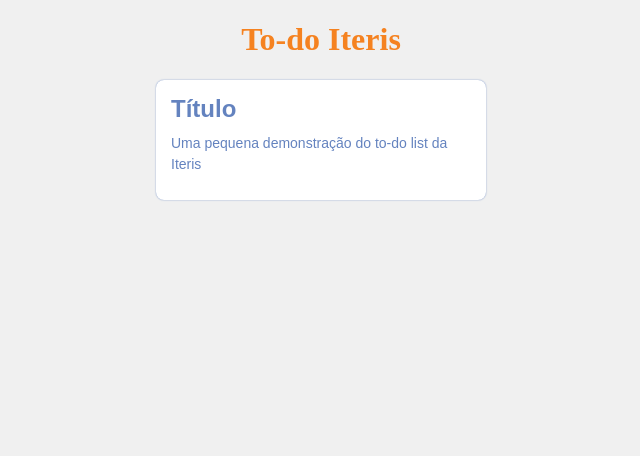
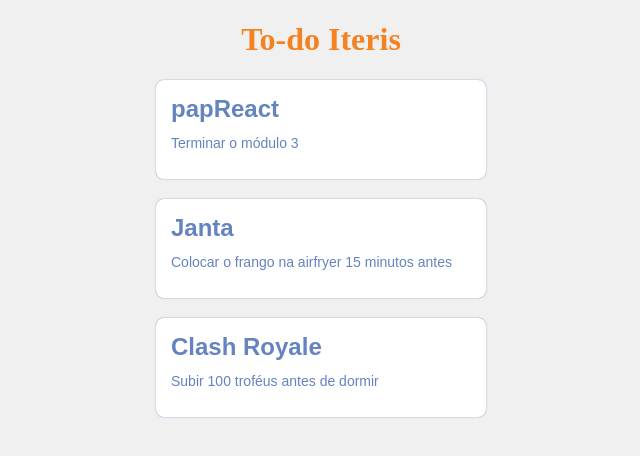
Before and after one commit to feliperocha93/papReact, a React (Create React App) app: page / in a window 1280 px wide. Shown: the top 456 px of the page, without its empty margins (319-959 px from the left). Built offline with nearby package versions, Linux system fonts and the light colour scheme.

Commit message:
Adicionando Estado Finalizado

```diff
--- a/src/Components/List/index.js
+++ b/src/Components/List/index.js
@@ -1,10 +1,21 @@
-import React from "react";
+import React, { useState } from "react";
 import ListItem from "../ListItem";
 
 import "./styles.css";
 
 function List() {
-  return <ListItem />;
+  const [tasks, setTasks] = useState([
+    { title: "papReact", description: "Terminar o módulo 3" },
+    {
+      title: "Janta",
+      description: "Colocar o frango na airfryer 15 minutos antes",
+    },
+    { title: "Clash Royale", description: "Subir 100 troféus antes de dormir" },
+  ]);
+
+  return tasks.map((task) => (
+    <ListItem title={task.title} description={task.description} />
+  ));
 }
 
 export default List;
--- a/src/Components/ListItem/index.js
+++ b/src/Components/ListItem/index.js
@@ -2,11 +2,11 @@
 
 import "./styles.css";
 
-function ListItem() {
+function ListItem({ title, description }) {
   return (
     <div className="list-item">
-      <h2>Título</h2>
-      <p>Uma pequena demonstração do to-do list da Iteris</p>
+      <h2>{title}</h2>
+      <p>{description}</p>
     </div>
   );
 }
--- a/src/Components/ListItem/styles.css
+++ b/src/Components/ListItem/styles.css
@@ -4,7 +4,7 @@
   box-shadow: 0 0 1.5px #6483bf;
   color: #6483bf;
   font-family: Arial, Helvetica, sans-serif;
-  margin: 0 auto;
+  margin: 20px auto;
   padding: 15px;
   text-align: left;
   width: 300px;
```
